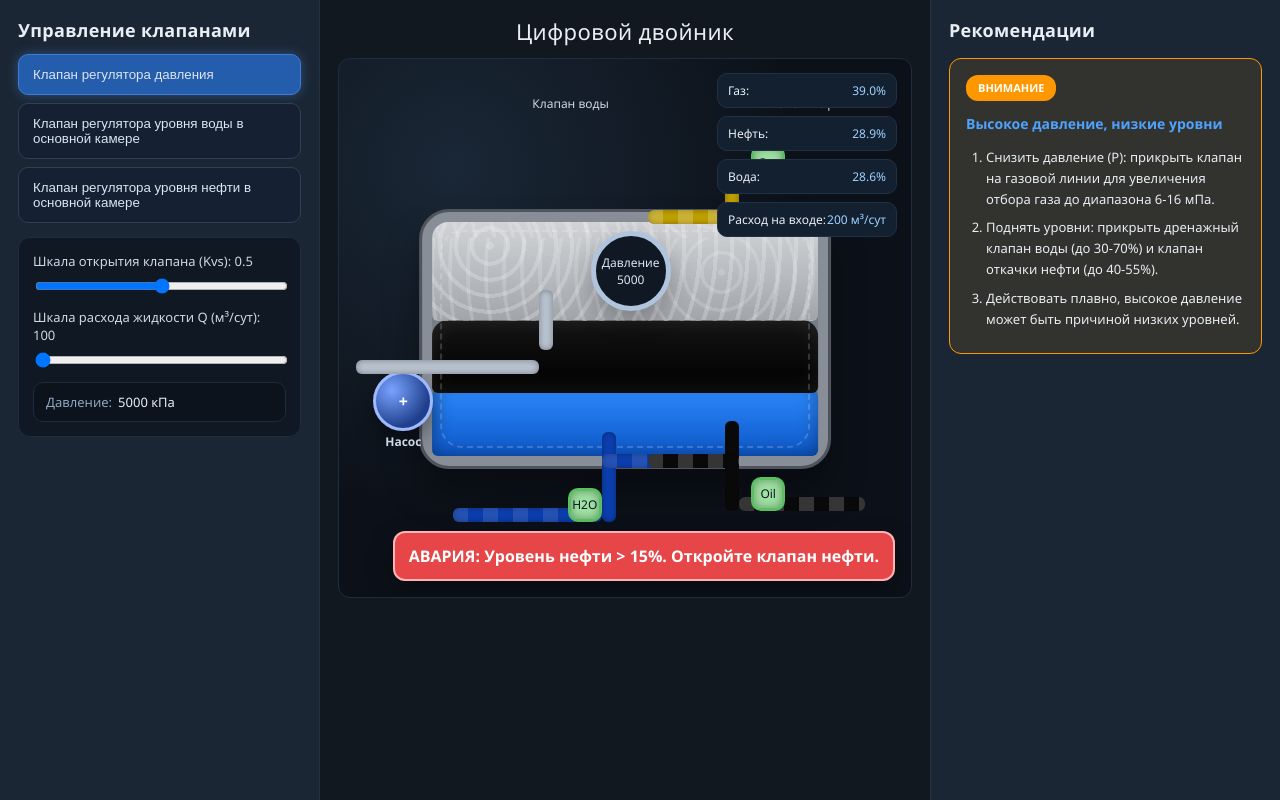
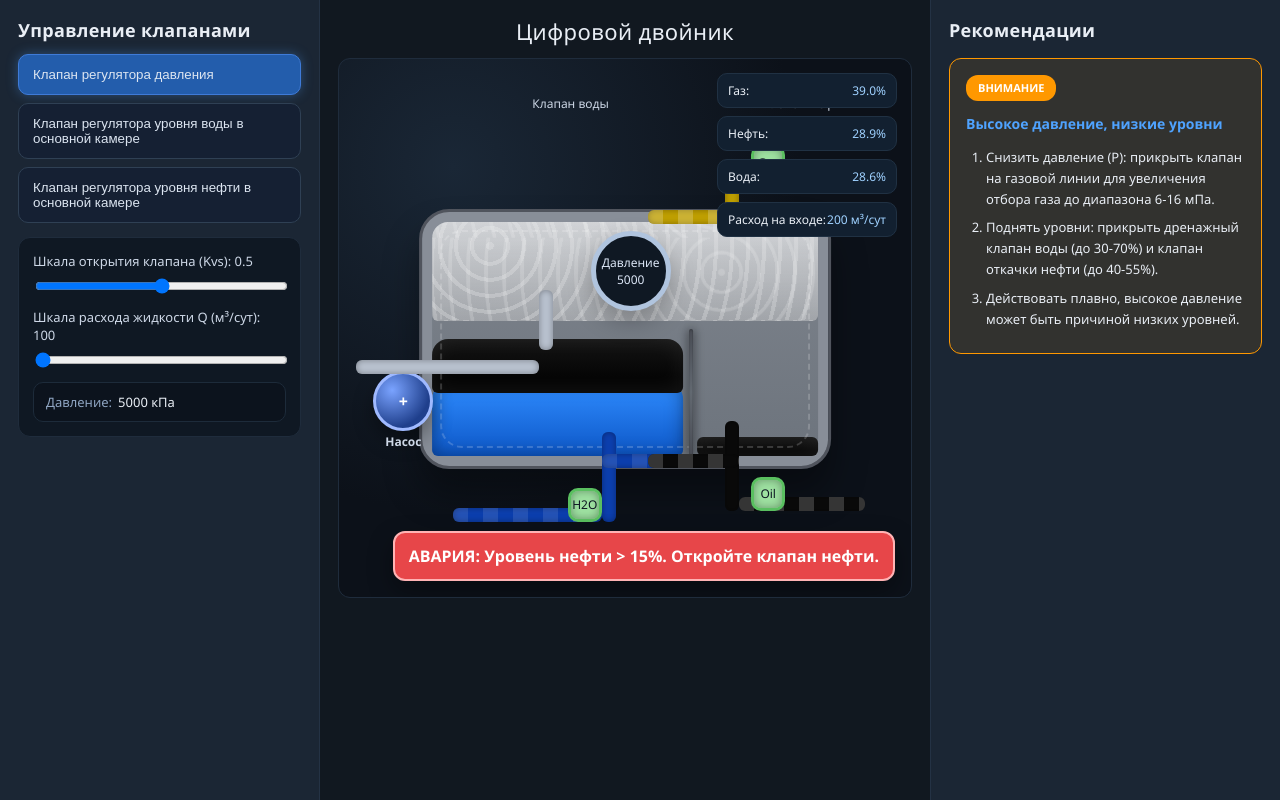
Before and after one commit to nastenkabazhina/XTb-25-1, a plain HTML site: page index.html in a window 1280 px wide. Drawn offline with Linux system fonts and the light colour scheme.

Commit message:
add: separator-baffle

```diff
--- a/css/styles.css
+++ b/css/styles.css
@@ -202,12 +202,44 @@ h1, h2, h3 {
   bottom: 10px;
   background: linear-gradient(180deg, #2f8cff 0%, #0d57c7 100%);
   box-shadow: inset 0 0 18px rgba(0,0,0,0.35);
+  /* Ограничение слоя воды до перегородки */
+  right: calc(33.33% + 10px);
 }
 
 .oil {
   bottom: 10px;
   background: linear-gradient(180deg, #141414 0%, #050505 70%);
   box-shadow: inset 0 0 22px rgba(255,255,255,0.08);
+  /* Ограничение слоя нефти до перегородки */
+  right: calc(33.33% + 10px);
+}
+
+/* Вертикальная перегородка внутри сепаратора */
+.separator-baffle {
+  position: absolute;
+  right: 33.33%; /* 2/3 от левого края = 1/3 от правого */
+  bottom: 10px;
+  width: 4px;
+  height: 50%; /* Высота до середины сепаратора */
+  background: linear-gradient(180deg, #50545d 0%, #6c737c 50%, #50545d 100%);
+  box-shadow:
+    inset 0 0 3px rgba(0,0,0,0.5),
+    2px 0 8px rgba(0,0,0,0.4),
+    -2px 0 8px rgba(0,0,0,0.4);
+  z-index: 10;
+  border-radius: 2px 2px 0 0;
+}
+
+/* Секция нефти после перегородки (справа от перегородки) */
+.oil-after-baffle {
+  position: absolute;
+  left: calc(66.67% + 4px); /* После перегородки */
+  right: 10px;
+  bottom: 10px;
+  transition: height 0.6s ease;
+  background: linear-gradient(180deg, #141414 0%, #050505 70%);
+  box-shadow: inset 0 0 22px rgba(255,255,255,0.08);
+  border-radius: 6px;
 }
 
 .gas {
--- a/index.html
+++ b/index.html
@@ -80,6 +80,12 @@
           <div class="phase-layer water" id="waterLayer" style="height:30%;"></div>
           <div class="phase-layer oil" id="oilLayer" style="height:30%;"></div>
           <div class="phase-layer gas" id="gasLayer" style="height:40%;"></div>
+
+          <!-- Вертикальная перегородка -->
+          <div class="separator-baffle" id="separatorBaffle"></div>
+
+          <!-- Секция после перегородки (только нефть) -->
+          <div class="phase-layer oil-after-baffle" id="oilLayerAfterBaffle" style="height:0%;"></div>
         </div>
 
         <!-- Насос -->
--- a/js/view.js
+++ b/js/view.js
@@ -42,6 +42,7 @@ class SeparatorView {
       waterLayer: document.getElementById('waterLayer'),
       oilLayer: document.getElementById('oilLayer'),
       gasLayer: document.getElementById('gasLayer'),
+      oilLayerAfterBaffle: document.getElementById('oilLayerAfterBaffle'),
       gasLevelText: document.getElementById('gasLevelText'),
       oilLevelText: document.getElementById('oilLevelText'),
       waterLevelText: document.getElementById('waterLevelText'),
@@ -137,9 +138,40 @@ class SeparatorView {
       gasLevel *= k;
     }
 
+    // Высота перегородки - 50% от высоты сепаратора
+    const baffleHeight = 50;
+
+    // Расчет суммарного уровня воды и нефти до перегородки
+    const combinedLevel = waterLevel + oilLevel;
+
+    // Логика перелива нефти через перегородку
+    let oilAfterBaffleLevel = 0;
+    let oilBeforeBaffleLevel = oilLevel;
+
+    if (combinedLevel > baffleHeight) {
+      // Если суммарный уровень выше перегородки, нефть переливается
+      const overflow = combinedLevel - baffleHeight;
+
+      if (overflow <= oilLevel) {
+        // Часть нефти переливается за перегородку
+        oilAfterBaffleLevel = overflow;
+        oilBeforeBaffleLevel = oilLevel - overflow;
+      } else {
+        // Вся нефть переливается за перегородку
+        oilAfterBaffleLevel = oilLevel;
+        oilBeforeBaffleLevel = 0;
+      }
+    }
+
+    // Обновление слоев до перегородки
     this.elements.waterLayer.style.height = waterLevel + "%";
-    this.elements.oilLayer.style.height = oilLevel + "%";
+    this.elements.oilLayer.style.height = oilBeforeBaffleLevel + "%";
     this.elements.oilLayer.style.bottom = waterLevel + "%";
+
+    // Обновление слоя нефти после перегородки
+    this.elements.oilLayerAfterBaffle.style.height = oilAfterBaffleLevel + "%";
+
+    // Газовый слой остается без изменений
     this.elements.gasLayer.style.height = gasLevel + "%";
 
     this.elements.waterLevelText.textContent = this.format(waterLevel, 1) + "%";
```
